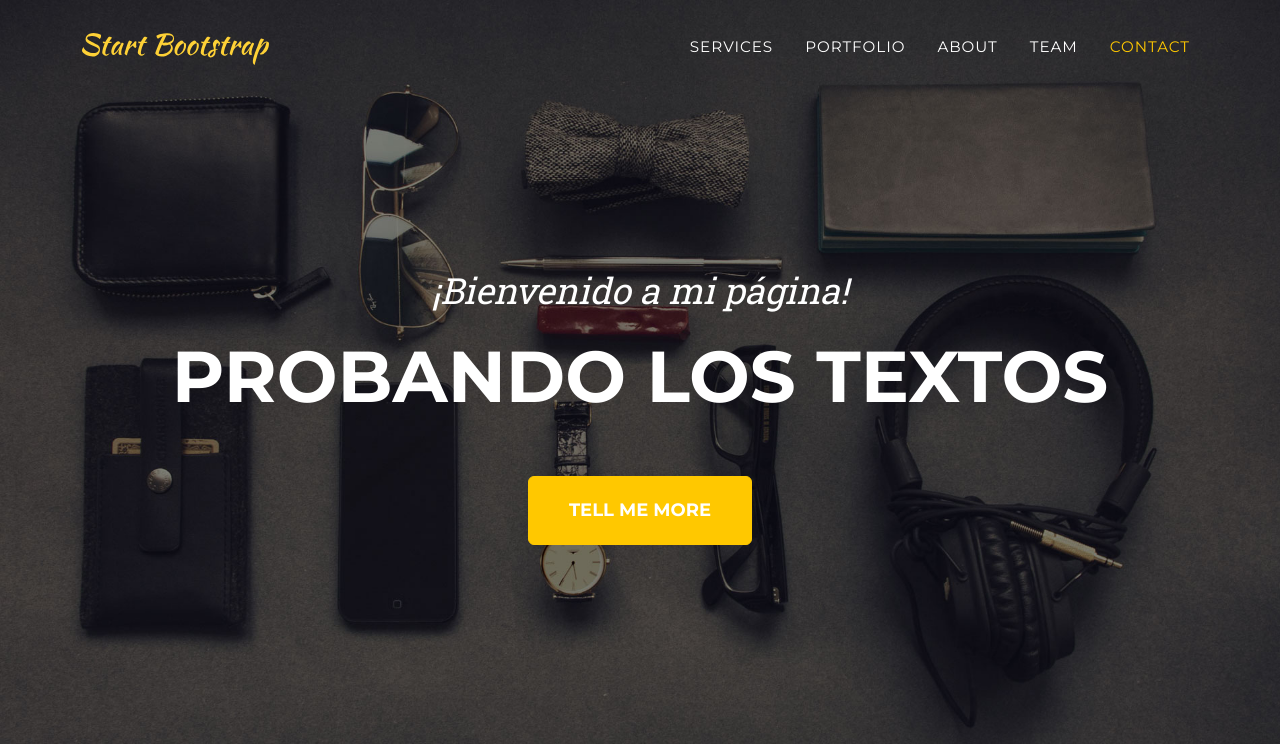
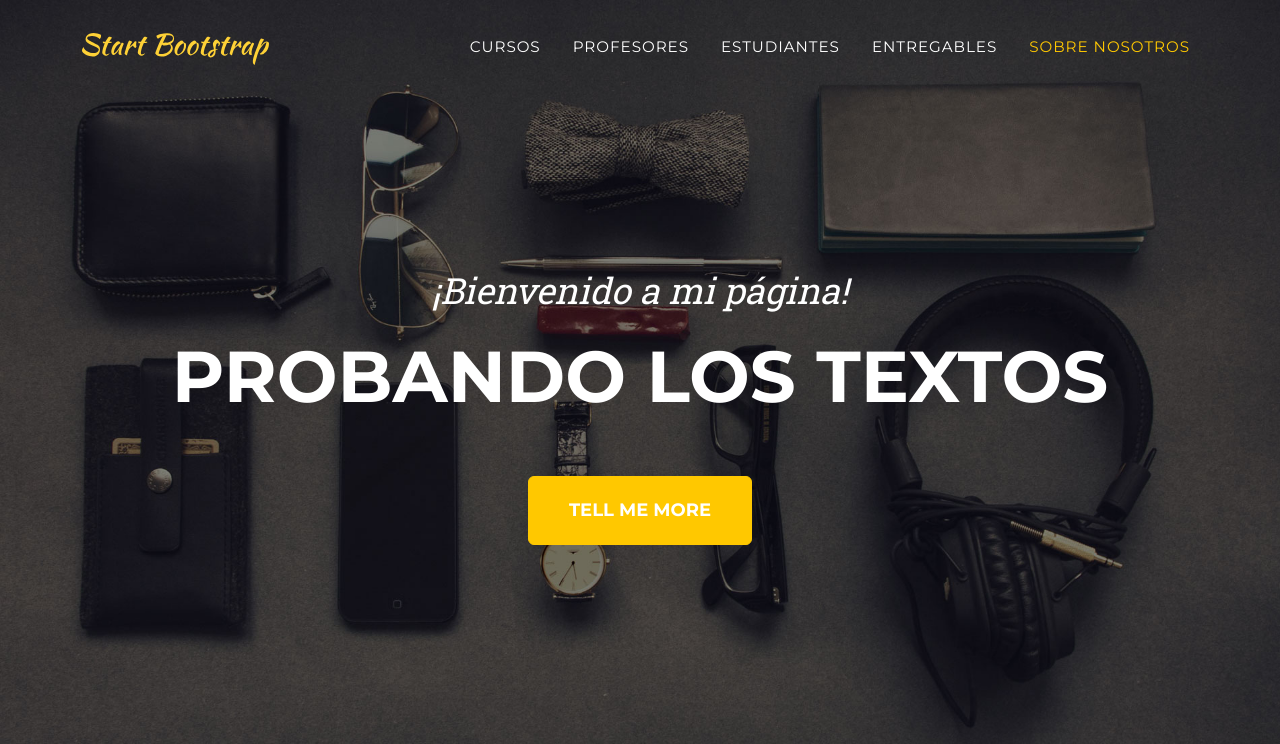
Before and after one commit to LopezArturo2024/Clase19_App, a Django app: page /Aplicacion/Portada/ in a window 1280 px wide. Shown: the top 744 px of the page. Run offline with Django 5.2, Linux system fonts and the light colour scheme; some libraries are stand-ins or nearby versions.

Commit message:
fix: Cambio de botones en Index

```diff
--- a/templates/clase19_appch/index.html
+++ b/templates/clase19_appch/index.html
@@ -30,11 +30,11 @@
                 </button>
                 <div class="collapse navbar-collapse" id="navbarResponsive">
                     <ul class="navbar-nav text-uppercase ms-auto py-4 py-lg-0">
-                        <li class="nav-item"><a class="nav-link" href="#services">Services</a></li>
-                        <li class="nav-item"><a class="nav-link" href="#portfolio">Portfolio</a></li>
-                        <li class="nav-item"><a class="nav-link" href="#about">About</a></li>
-                        <li class="nav-item"><a class="nav-link" href="#team">Team</a></li>
-                        <li class="nav-item"><a class="nav-link" href="#contact">Contact</a></li>
+                        <li class="nav-item"><a class="nav-link" href="#services">Cursos</a></li>
+                        <li class="nav-item"><a class="nav-link" href="#portfolio">Profesores</a></li>
+                        <li class="nav-item"><a class="nav-link" href="#about">Estudiantes</a></li>
+                        <li class="nav-item"><a class="nav-link" href="#team">Entregables</a></li>
+                        <li class="nav-item"><a class="nav-link" href="#contact">Sobre nosotros</a></li>
                     </ul>
                 </div>
             </div>
```
